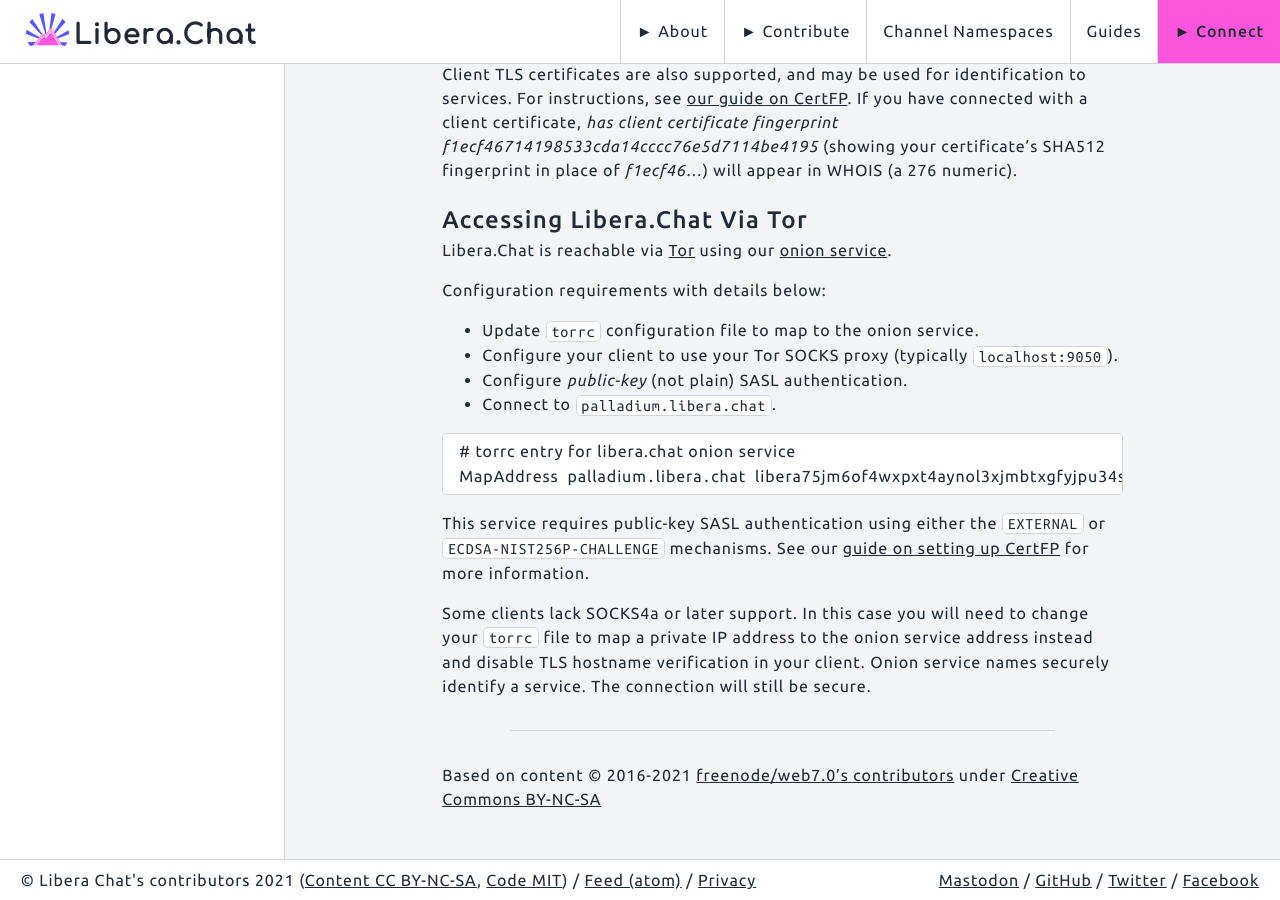
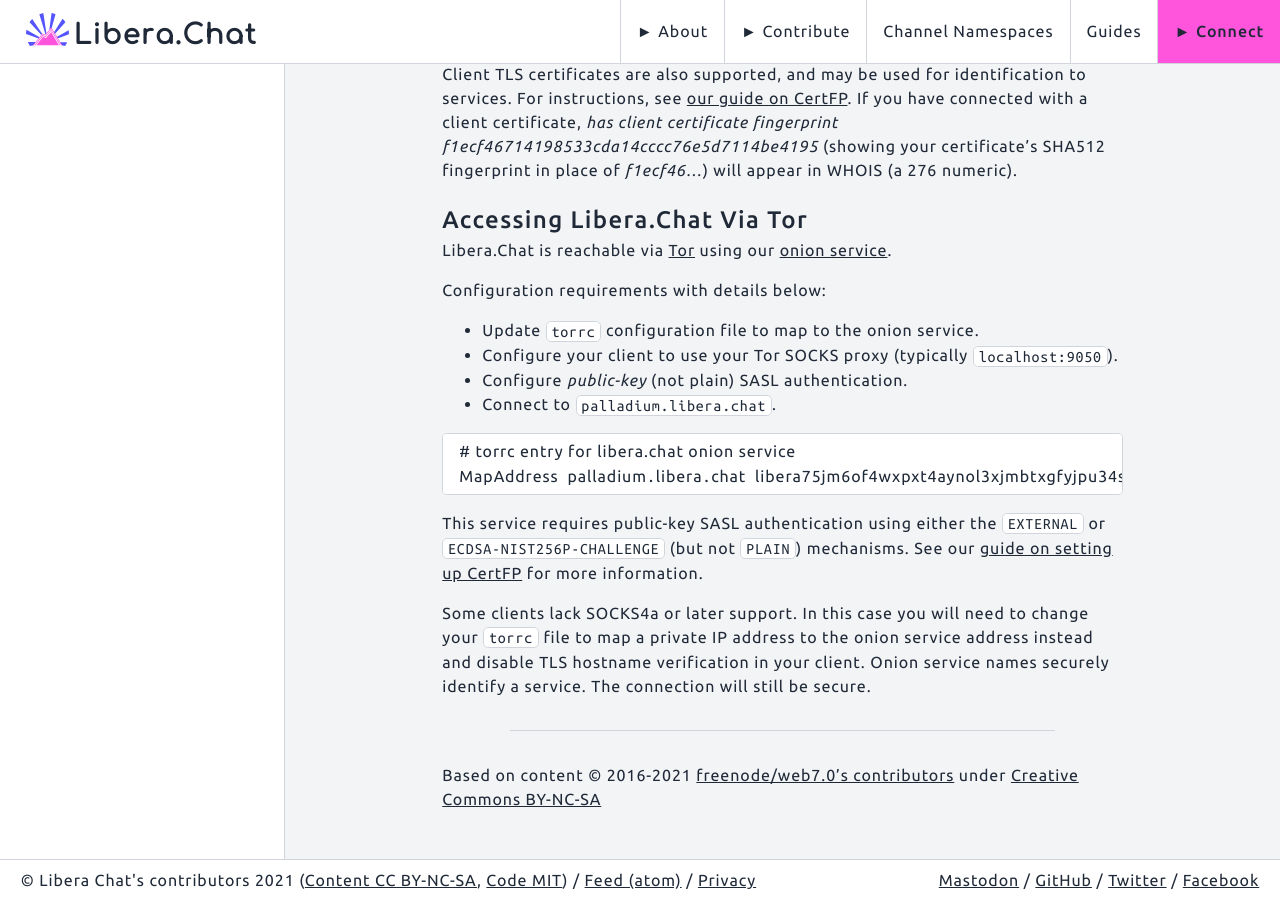
Before and after one commit to Libera-Chat/libera-chat.github.io, a Jekyll site: the page built from content/_guides/connect.md, in a window 1280 px wide and 900 px high, scrolled down 1067 px. Built offline with Jekyll 4.4.1, drawn with Linux system fonts in a browser that asks for light colours.

Commit message:
Update connect.md

````diff
--- a/content/_guides/connect.md
+++ b/content/_guides/connect.md
@@ -72,7 +72,7 @@
 ```
 
 This service requires public-key SASL authentication using either the
-`EXTERNAL` or `ECDSA-NIST256P-CHALLENGE` mechanisms.  See our
+`EXTERNAL` or `ECDSA-NIST256P-CHALLENGE` (but not `PLAIN`) mechanisms.  See our
 [guide on setting up CertFP](/guides/certfp.html) for more information.
 
 Some clients lack SOCKS4a or later support. In this case you will need to
````
